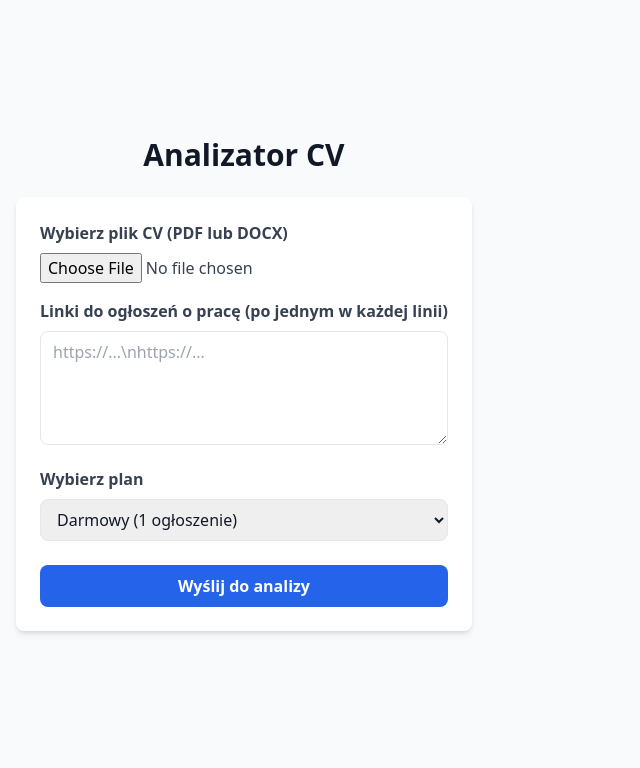
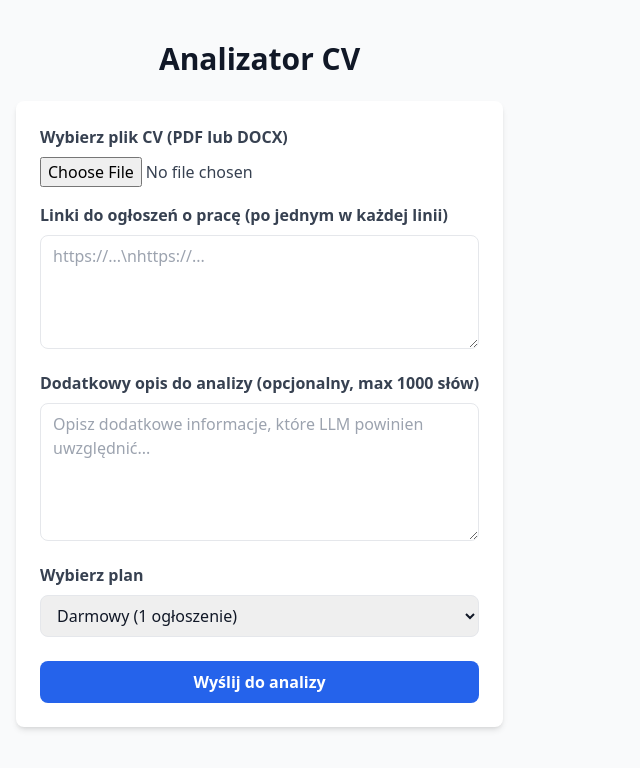
Before and after one commit to kedaizd/cv-analyzer-frontend, a React (Vite) app: page / in a window 1280 px wide. Shown: the top 768 px of the page, without its empty margins (0-640 px from the left). Built offline with nearby package versions, Linux system fonts and the light colour scheme.

Commit message:
Umożliwienie użytkownikowi rozszerzenia informacji z CV o dodatkowy opis (do 1000 słów). Tekst jest dodawany do promptu LLM, co pozwala na bardziej spersonalizowaną i kontekstową analizę.

```diff
--- a/src/App.jsx
+++ b/src/App.jsx
@@ -5,6 +5,7 @@ import { FaSpinner, FaCheckCircle, FaTimesCircle } from 'react-icons/fa';
 const App = () => {
     const [cvFile, setCvFile] = useState(null);
     const [jobUrl, setJobUrl] = useState('');
+    const [additionalDescription, setAdditionalDescription] = useState('');
     const [plan, setPlan] = useState('free');
     const [loading, setLoading] = useState(false);
     const [result, setResult] = useState(null);
@@ -47,15 +48,18 @@ const App = () => {
         formData.append('cv', cvFile);
         formData.append('jobUrls', JSON.stringify(urls));
         formData.append('plan', plan);
+        formData.append('additionalDescription', additionalDescription);
 
         try {
-            const response = await axios.post(`${import.meta.env.VITE_API_URL}/api/analyze-cv-multiple`, formData, {
-                headers: { 'Content-Type': 'multipart/form-data' }
-            });
+            const response = await axios.post(
+                `${import.meta.env.VITE_API_URL}/api/analyze-cv-multiple`,
+                formData,
+                { headers: { 'Content-Type': 'multipart/form-data' } }
+            );
 
             setResult(response.data.analysis);
 
-            // Zapis pełnych wyników do LocalStorage
+            // Zapis historii
             const existingHistory = JSON.parse(localStorage.getItem('analysisHistory') || '[]');
             const newEntry = {
                 date: new Date().toISOString(),
@@ -107,6 +111,20 @@ const App = () => {
                     />
                 </div>
 
+                <div className="mb-4">
+                    <label htmlFor="additionalDescription" className="block text-gray-700 font-bold mb-2">
+                        Dodatkowy opis do analizy (opcjonalny, max 1000 słów)
+                    </label>
+                    <textarea
+                        id="additionalDescription"
+                        value={additionalDescription}
+                        onChange={(e) => setAdditionalDescription(e.target.value)}
+                        className="w-full px-3 py-2 border rounded-lg focus:outline-none focus:ring-2 focus:ring-blue-500"
+                        placeholder="Opisz dodatkowe informacje, które LLM powinien uwzględnić..."
+                        rows="5"
+                    />
+                </div>
+
                 <div className="mb-6">
                     <label htmlFor="plan" className="block text-gray-700 font-bold mb-2">
                         Wybierz plan
@@ -138,24 +156,24 @@ const App = () => {
                 <div className="bg-white p-6 rounded-lg shadow-md mb-6">
                     <h2 className="text-2xl font-bold mb-4">Wyniki analizy</h2>
 
-                    {result.dopasowanie_procentowe !== undefined && (
+                    {result?.dopasowanie_procentowe !== undefined && (
                         <p className="mb-4 font-semibold">
                             Dopasowanie: <span className="text-blue-600">{result.dopasowanie_procentowe}%</span>
                         </p>
                     )}
 
-                    {result.podsumowanie && (
+                    {result?.podsumowanie && (
                         <div className="mb-4">
                             <h3 className="text-xl font-semibold mb-2">Podsumowanie</h3>
                             <p>{result.podsumowanie}</p>
                         </div>
                     )}
 
-                    {result.dopasowanie && (
+                    {result?.dopasowanie && (
                         <div className="mb-4">
                             <h3 className="text-xl font-semibold mb-2">Dopasowanie do ofert</h3>
 
-                            {Array.isArray(result.dopasowanie.mocne_strony) && (
+                            {Array.isArray(result.dopasowanie.mocne_strony) && result.dopasowanie.mocne_strony.length > 0 && (
                                 <div className="mb-2">
                                     <h4 className="font-bold">Mocne strony:</h4>
                                     <ul className="list-none">
@@ -169,7 +187,7 @@ const App = () => {
                                 </div>
                             )}
 
-                            {Array.isArray(result.dopasowanie.obszary_do_poprawy) && (
+                            {Array.isArray(result.dopasowanie.obszary_do_poprawy) && result.dopasowanie.obszary_do_poprawy.length > 0 && (
                                 <div>
                                     <h4 className="font-bold">Obszary do poprawy:</h4>
                                     <ul className="list-none">
@@ -185,7 +203,7 @@ const App = () => {
                         </div>
                     )}
 
-                    {result.pytania && (
+                    {result?.pytania && (
                         <div className="mt-6">
                             <h3 className="text-xl font-semibold mb-2">Pytania do rozmowy kwalifikacyjnej:</h3>
 
```
